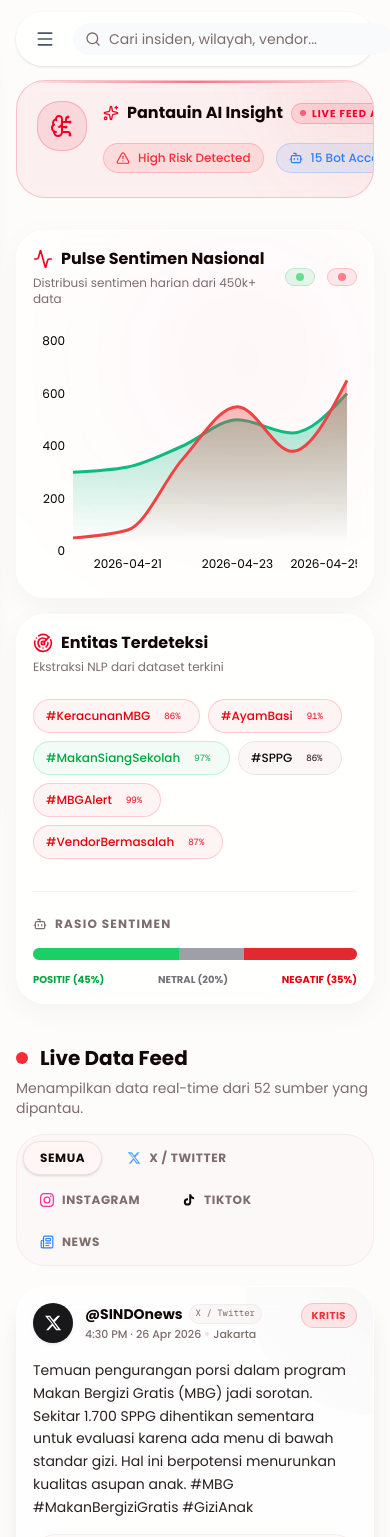
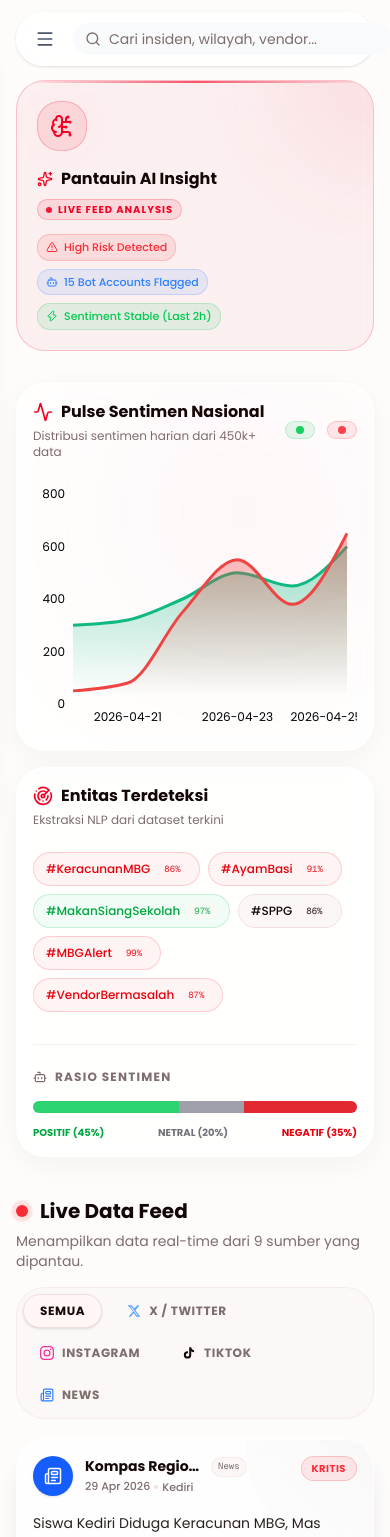
Before and after one commit to randyver/pantauin, a Next.js app: page /dashboard/pantau in a window 390 px wide. Shown: the top 1537 px of the page. Built offline with nearby package versions, Linux system fonts and the light colour scheme; a web font is replaced by a local one.

Commit message:
fix: responsive and sorting live feed

```diff
--- a/src/app/dashboard/pantau/page.tsx
+++ b/src/app/dashboard/pantau/page.tsx
@@ -4,7 +4,8 @@ import React, { useState, useEffect } from 'react';
 import { motion, AnimatePresence } from 'framer-motion';
 import {
   ExternalLink, ThumbsUp, MessageCircle, Newspaper,
-  Bot, Sparkles, BrainCircuit, Activity, AlertTriangle, Fingerprint, Zap, Radar
+  Bot, Sparkles, BrainCircuit, Activity, AlertTriangle, Zap, Radar,
+  ChevronLeft, ChevronRight,
 } from 'lucide-react';
 import {
   AreaChart, Area, XAxis, YAxis, CartesianGrid, Tooltip, ResponsiveContainer,
@@ -60,6 +61,43 @@ function sourceLabel(source: Source) {
   return 'X / Twitter';
 }
 
+const PAGE_SIZE = 9;
+
+const MONTHS_MAP: Record<string, number> = {
+  jan: 0, feb: 1, mar: 2, apr: 3, may: 4, jun: 5,
+  jul: 6, aug: 7, sep: 8, sept: 8, oct: 9, nov: 10, dec: 11,
+};
+
+function parsePostDate(timeAgo: string): number {
+  const s = timeAgo.trim().toLowerCase();
+  const now = Date.now();
+
+  const jamMatch = s.match(/^(\d+)\s*jam/);
+  if (jamMatch) return now - parseInt(jamMatch[1]) * 3_600_000;
+
+  const hariMatch = s.match(/^(\d+)\s*hari/);
+  if (hariMatch) return now - parseInt(hariMatch[1]) * 86_400_000;
+
+  const datePart = s.includes('·') ? s.split('·')[1].trim() : s;
+  const parts = datePart.replace(/[,:]/g, ' ').split(/\s+/).filter(Boolean);
+
+  let day = 15;
+  let mon = 0;
+  let year = new Date().getFullYear();
+
+  for (const part of parts) {
+    const n = parseInt(part);
+    if (!isNaN(n) && part === String(n)) {
+      if (n > 31) year = n;
+      else if (n >= 1) day = n;
+    } else if (MONTHS_MAP[part] !== undefined) {
+      mon = MONTHS_MAP[part];
+    }
+  }
+
+  return new Date(year, mon, day).getTime();
+}
+
 type FilterSource = 'all' | Source;
 
 const FILTERS: { value: FilterSource; label: string }[] = [
@@ -82,12 +120,12 @@ function AISummary() {
       <div className="absolute top-0 left-0 w-full h-0.5 bg-gradient-to-r from-transparent via-primary to-transparent opacity-70 animate-pulse" />
       <div className="absolute -right-20 -top-20 w-40 h-40 bg-primary/10 rounded-full blur-3xl pointer-events-none" />
 
-      <div className="flex items-start gap-4 md:gap-5 relative z-10">
-        <div className="flex-shrink-0 p-3 rounded-xl bg-primary/10 border border-primary/20 relative">
+      <div className="flex flex-col sm:flex-row items-start gap-4 md:gap-5 relative z-10">
+        <div className="flex-shrink-0 p-3 rounded-xl bg-primary/10 border border-primary/20 relative self-start">
           <div className="absolute inset-0 bg-primary/20 rounded-xl animate-ping opacity-20" />
-          <BrainCircuit className="w-6 h-6 md:w-8 md:h-8 text-primary" />
+          <BrainCircuit className="w-6 h-6 text-primary" />
         </div>
-        <div className="flex-1 space-y-2.5">
+        <div className="flex-1 min-w-0 space-y-2.5">
           <div className="flex items-center gap-2 flex-wrap">
             <h3 className="text-base md:text-lg font-bold text-foreground flex items-center gap-2">
               <Sparkles className="w-4 h-4 text-primary" />
@@ -103,18 +141,18 @@ function AISummary() {
             initial={{ opacity: 0, height: 0 }}
             animate={{ opacity: 1, height: 'auto' }}
             transition={{ duration: 0.5 }}
-            className="flex gap-3 pt-2 overflow-x-auto pb-1 scrollbar-hide"
+            className="flex flex-wrap gap-2 pt-1"
           >
-            <div className="flex items-center gap-2 px-3 py-1.5 rounded-lg bg-red-500/10 border border-red-500/20 text-red-500 text-xs font-medium whitespace-nowrap">
-              <AlertTriangle className="w-3.5 h-3.5" />
+            <div className="flex items-center gap-1.5 px-2 py-1 rounded-md bg-red-500/10 border border-red-500/20 text-red-500 text-[11px] font-medium">
+              <AlertTriangle className="w-3 h-3 shrink-0" />
               High Risk Detected
             </div>
-            <div className="flex items-center gap-2 px-3 py-1.5 rounded-lg bg-blue-500/10 border border-blue-500/20 text-blue-500 text-xs font-medium whitespace-nowrap">
-              <Bot className="w-3.5 h-3.5" />
+            <div className="flex items-center gap-1.5 px-2 py-1 rounded-md bg-blue-500/10 border border-blue-500/20 text-blue-500 text-[11px] font-medium">
+              <Bot className="w-3 h-3 shrink-0" />
               15 Bot Accounts Flagged
             </div>
-            <div className="flex items-center gap-2 px-3 py-1.5 rounded-lg bg-green-500/10 border border-green-500/20 text-green-500 text-xs font-medium whitespace-nowrap">
-              <Zap className="w-3.5 h-3.5" />
+            <div className="flex items-center gap-1.5 px-2 py-1 rounded-md bg-green-500/10 border border-green-500/20 text-green-500 text-[11px] font-medium">
+              <Zap className="w-3 h-3 shrink-0" />
               Sentiment Stable (Last 2h)
             </div>
           </motion.div>
@@ -127,9 +165,6 @@ function AISummary() {
 // ── Feed Card ────────────────────────────────────────────────────────────────
 
 function FeedCard({ post, index }: { post: SocialPost; index: number }) {
-  // Generate fake AI score based on index and id
-  const fakeScore = Math.floor(Math.random() * 30) + 70; // 70-99
-
   return (
     <motion.div
       initial={{ opacity: 0, y: 16 }}
@@ -173,24 +208,17 @@ function FeedCard({ post, index }: { post: SocialPost; index: number }) {
 
       <p className="text-sm leading-relaxed text-foreground/90 relative z-10 flex-grow">{post.content}</p>
 
-      {/* AI Metadata block */}
+      {/* Metadata block */}
       <div className="bg-muted/30 border border-border/50 rounded-xl p-3 flex items-center justify-between mt-auto">
-        <div className="flex items-center gap-3">
-          <div className="flex items-center gap-1.5 text-xs font-mono text-muted-foreground" title="AI Confidence Score">
-            <Fingerprint className="w-3.5 h-3.5 text-primary/70" />
-            <span>Match: {fakeScore}%</span>
-          </div>
-          <div className="w-px h-3 bg-border" />
         <div className="flex items-center gap-3 text-muted-foreground text-xs">
           <span className="flex items-center gap-1 font-medium">
             <ThumbsUp className="w-3.5 h-3.5" />
-              {post.likes > 1000 ? (post.likes/1000).toFixed(1) + 'k' : post.likes}
+            {post.likes > 1000 ? (post.likes / 1000).toFixed(1) + 'k' : post.likes}
           </span>
           <span className="flex items-center gap-1 font-medium">
             <MessageCircle className="w-3.5 h-3.5" />
-              {post.comments > 1000 ? (post.comments/1000).toFixed(1) + 'k' : post.comments}
+            {post.comments > 1000 ? (post.comments / 1000).toFixed(1) + 'k' : post.comments}
           </span>
-          </div>
         </div>
 
         <a
@@ -211,21 +239,25 @@ function FeedCard({ post, index }: { post: SocialPost; index: number }) {
 export default function SocialSignalPage() {
   const [mounted, setMounted] = React.useState(false);
   const [filter, setFilter] = React.useState<FilterSource>('all');
+  const [page, setPage] = React.useState(1);
   const { value: searchTerm } = useSearch();
 
   React.useEffect(() => setMounted(true), []);
+  React.useEffect(() => setPage(1), [filter, searchTerm]);
+
   if (!mounted) return <div />;
 
-  const basePosts = filter === 'all'
-    ? allSocialPosts
-    : allSocialPosts.filter(p => p.source === filter);
-
-  const displayedPosts = basePosts.filter(post =>
+  const basePosts = (filter === 'all' ? allSocialPosts : allSocialPosts.filter(p => p.source === filter))
+    .filter(post =>
       !searchTerm ||
       post.content.toLowerCase().includes(searchTerm.toLowerCase()) ||
       post.username.toLowerCase().includes(searchTerm.toLowerCase()) ||
       post.location.toLowerCase().includes(searchTerm.toLowerCase())
-  );
+    )
+    .sort((a, b) => parsePostDate(b.timeAgo) - parsePostDate(a.timeAgo));
+
+  const totalPages = Math.max(1, Math.ceil(basePosts.length / PAGE_SIZE));
+  const displayedPosts = basePosts.slice((page - 1) * PAGE_SIZE, page * PAGE_SIZE);
 
   return (
     <div className="sm:ml-4 space-y-6 md:space-y-8 animate-in fade-in duration-700 pb-12">
@@ -394,6 +426,7 @@ export default function SocialSignalPage() {
             <p className="text-sm text-muted-foreground max-w-sm mt-2">Sistem AI tidak menemukan post yang cocok dengan parameter pencarian Anda.</p>
           </div>
         ) : (
+          <>
             <div className="grid grid-cols-1 md:grid-cols-2 xl:grid-cols-3 gap-4 md:gap-6">
               <AnimatePresence>
                 {displayedPosts.map((post, i) => (
@@ -401,6 +434,46 @@ export default function SocialSignalPage() {
                 ))}
               </AnimatePresence>
             </div>
+
+            {totalPages > 1 && (
+              <div className="flex items-center justify-between pt-4 border-t border-border/30">
+                <p className="text-xs text-muted-foreground">
+                  {(page - 1) * PAGE_SIZE + 1}–{Math.min(page * PAGE_SIZE, basePosts.length)} dari {basePosts.length} post
+                </p>
+                <div className="flex items-center gap-1">
+                  <button
+                    onClick={() => setPage(p => Math.max(1, p - 1))}
+                    disabled={page === 1}
+                    className="p-1.5 rounded-lg border border-border/50 disabled:opacity-30 hover:bg-muted/30 transition-colors"
+                  >
+                    <ChevronLeft className="w-3.5 h-3.5" />
+                  </button>
+                  {Array.from({ length: Math.min(totalPages, 7) }, (_, i) => {
+                    const p = totalPages <= 7 ? i + 1 : page <= 4 ? i + 1 : page >= totalPages - 3 ? totalPages - 6 + i : page - 3 + i;
+                    return (
+                      <button
+                        key={p}
+                        onClick={() => setPage(p)}
+                        className={cn(
+                          'w-7 h-7 rounded-lg text-xs font-medium transition-colors',
+                          page === p ? 'bg-foreground text-white' : 'hover:bg-muted/30 text-muted-foreground'
+                        )}
+                      >
+                        {p}
+                      </button>
+                    );
+                  })}
+                  <button
+                    onClick={() => setPage(p => Math.min(totalPages, p + 1))}
+                    disabled={page === totalPages}
+                    className="p-1.5 rounded-lg border border-border/50 disabled:opacity-30 hover:bg-muted/30 transition-colors"
+                  >
+                    <ChevronRight className="w-3.5 h-3.5" />
+                  </button>
+                </div>
+              </div>
+            )}
+          </>
         )}
       </div>
     </div>
```
Lines whose indentation alone changed are shown as unchanged.
